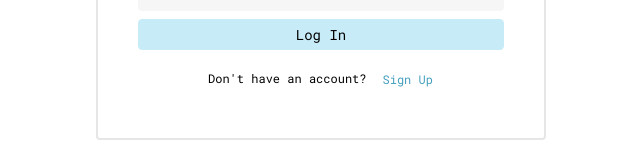
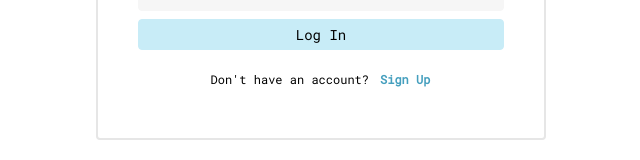
Before and after one commit to erict7526/WareHouseManagement, a React (Create React App) app in the folder Coach/warehouse-mangement-react/: page / in a window 1280 px wide. Shown: the part 422-582 px from the top of the page, without its empty margins (319-959 px from the left). Built offline with nearby package versions, Linux system fonts and the light colour scheme.

Commit message:
Layout sign up view.

```diff
--- a/Coach/warehouse-mangement-react/src/LoginView.css
+++ b/Coach/warehouse-mangement-react/src/LoginView.css
@@ -68,13 +68,15 @@
 	margin: 20px auto;
 	display: flex;
 	justify-content: center;
+	align-items: center;
 }
 .wrapper .header .signUp p {
 	font-size: 12px;
 }
 .wrapper .header .signUp a {
 	font-size: 12px;
-	margin-left: 15px;
+	margin-left: 10px;
 	border: 1px solid white;
 	color: #459fbe;
+	font-weight: bold;
 }
--- a/Coach/warehouse-mangement-react/src/LoginView.js
+++ b/Coach/warehouse-mangement-react/src/LoginView.js
@@ -1,14 +1,20 @@
 import React, { useState, useEffect } from "react";
 import react_logo from "./react-logo.png";
 import "./LoginView.css";
+import SignUpView from "./SignUpView.js";
 
-const passwordDict = { test: "test123456" };
+const passwordDict = { "123456": "123456" };
 
 function LoginView(props) {
 	const setIsUserLogin = props.setIsUserLogin;
+	const [isSignUpButtonClicked, setIsSignUpButtonClicked] = useState(false);
 	const [username, setUsername] = useState("");
 	const [password, setPassword] = useState("");
 	let element;
+
+	if (isSignUpButtonClicked) {
+		return <SignUpView className="sign_up_view" />;
+	}
 
 	element = (
 		<div className="wrapper">
@@ -56,7 +62,14 @@ function LoginView(props) {
 				</div>
 				<div className="signUp">
 					<p>Don't have an account?</p>
-					<a href="#">Sign Up</a>
+					<a
+						href="#"
+						onClick={() => {
+							setIsSignUpButtonClicked(true);
+						}}
+					>
+						Sign Up
+					</a>
 				</div>
 			</div>
 		</div>
```
